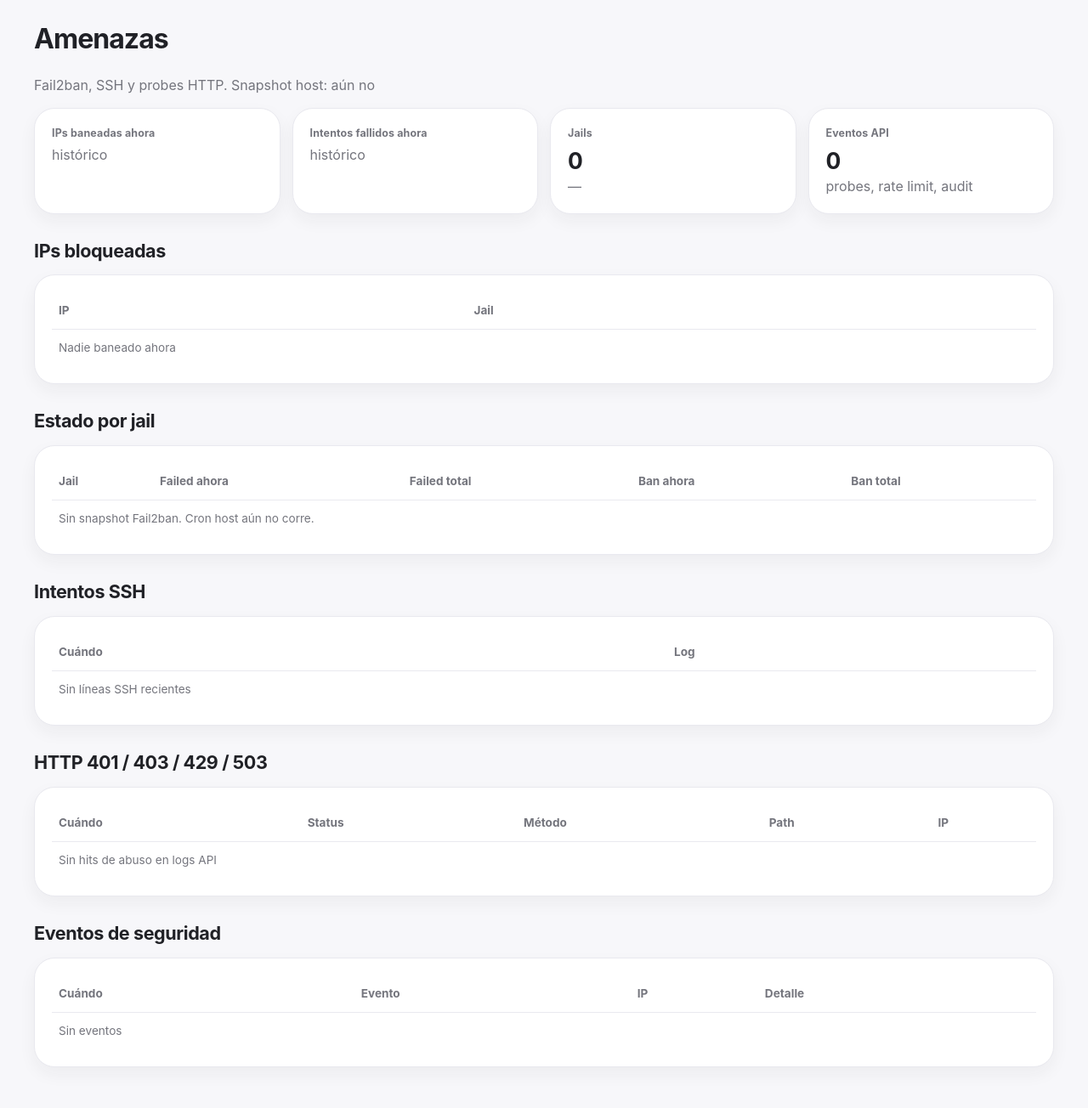
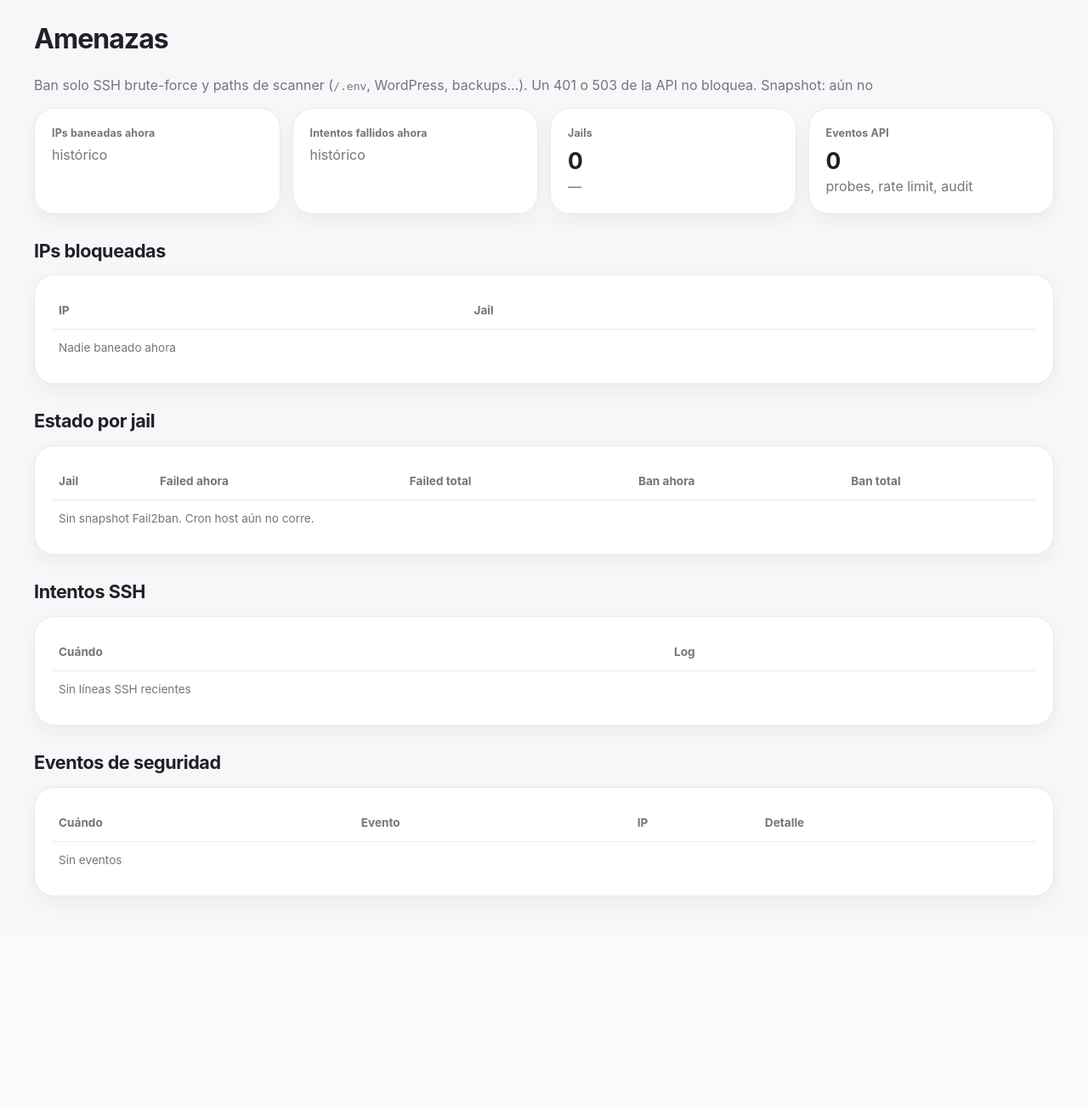
Before and after one commit to Membrillo38/ReciApp, a FastAPI app: template app/templates/dashboard/threats.html in a window 1280 px wide. Shown: the whole page at 85% size. After the commit the page ends 1056 px from the top, so only its background shows below. Run offline with FastAPI, Linux system fonts and the light colour scheme; the template is opened without the code that fills it, so the values that code supplies are empty; parts of the project's set-up code (start-up, migrations or seed data) failed here and were passed over; some libraries are stand-ins or nearby versions.

Commit message:
fix: ban only scanner paths and SSH brute force, never API 401/503
Fail2ban ignores /v1, health and dashboard. Recidive is off. The threats tab no longer lists normal auth or maintenance status codes as attacks.

Co-authored-by: Cursor <cursoragent@cursor.com>

```diff
--- a/app/templates/dashboard/threats.html
+++ b/app/templates/dashboard/threats.html
@@ -2,7 +2,7 @@
 {% block title %}Amenazas · ReciApp{% endblock %}
 {% block content %}
 <h1>Amenazas</h1>
-<p class="muted">Fail2ban, SSH y probes HTTP. Snapshot host: {{ t.snapshot_at or 'aún no' }}</p>
+<p class="muted">Ban solo SSH brute-force y paths de scanner (<code>/.env</code>, WordPress, backups…). Un 401 o 503 de la API no bloquea. Snapshot: {{ t.snapshot_at or 'aún no' }}</p>
 
 <div class="grid">
   <div class="card">
@@ -81,26 +81,6 @@
   </table>
 </div>
 
-<h2>HTTP 401 / 403 / 429 / 503</h2>
-<div class="card">
-  <table>
-    <thead><tr><th>Cuándo</th><th>Status</th><th>Método</th><th>Path</th><th>IP</th></tr></thead>
-    <tbody>
-      {% for r in t.http_hits %}
-      <tr>
-        <td class="muted">{{ r.created_at }}</td>
-        <td class="bad">{{ r.status_code }}</td>
-        <td>{{ r.method }}</td>
-        <td>{{ r.path }}</td>
-        <td class="muted">{{ r.ip or '—' }}</td>
-      </tr>
-      {% else %}
-      <tr><td colspan="5" class="muted">Sin hits de abuso en logs API</td></tr>
-      {% endfor %}
-    </tbody>
-  </table>
-</div>
-
 <h2>Eventos de seguridad</h2>
 <div class="card">
   <table>
--- a/deploy/fail2ban/dump-threats.py
+++ b/deploy/fail2ban/dump-threats.py
@@ -8,7 +8,7 @@ import subprocess
 from datetime import datetime, timezone
 from pathlib import Path
 
-JAILS = ("sshd", "reciapp-probes", "recidive")
+JAILS = ("sshd", "reciapp-probes")
 PASSWORD_FILE = Path("/etc/reciapp/secrets/postgres_password")
 
 
```
Also changed, not shown: SECURITY.md (+1 -1 lines), app/dashboard_stats.py (+1 -12 lines), tests/test_openai_cost.py (+1 -1 lines), 2 other files.
